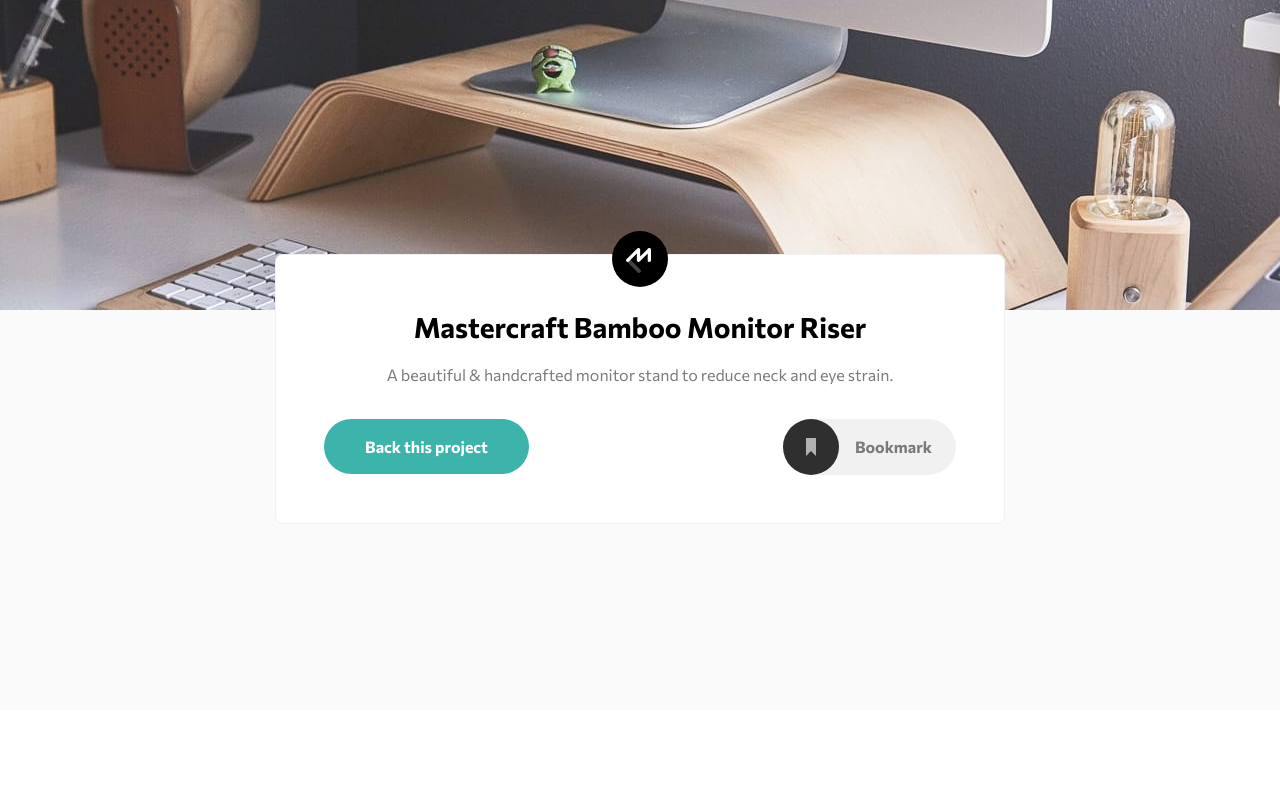
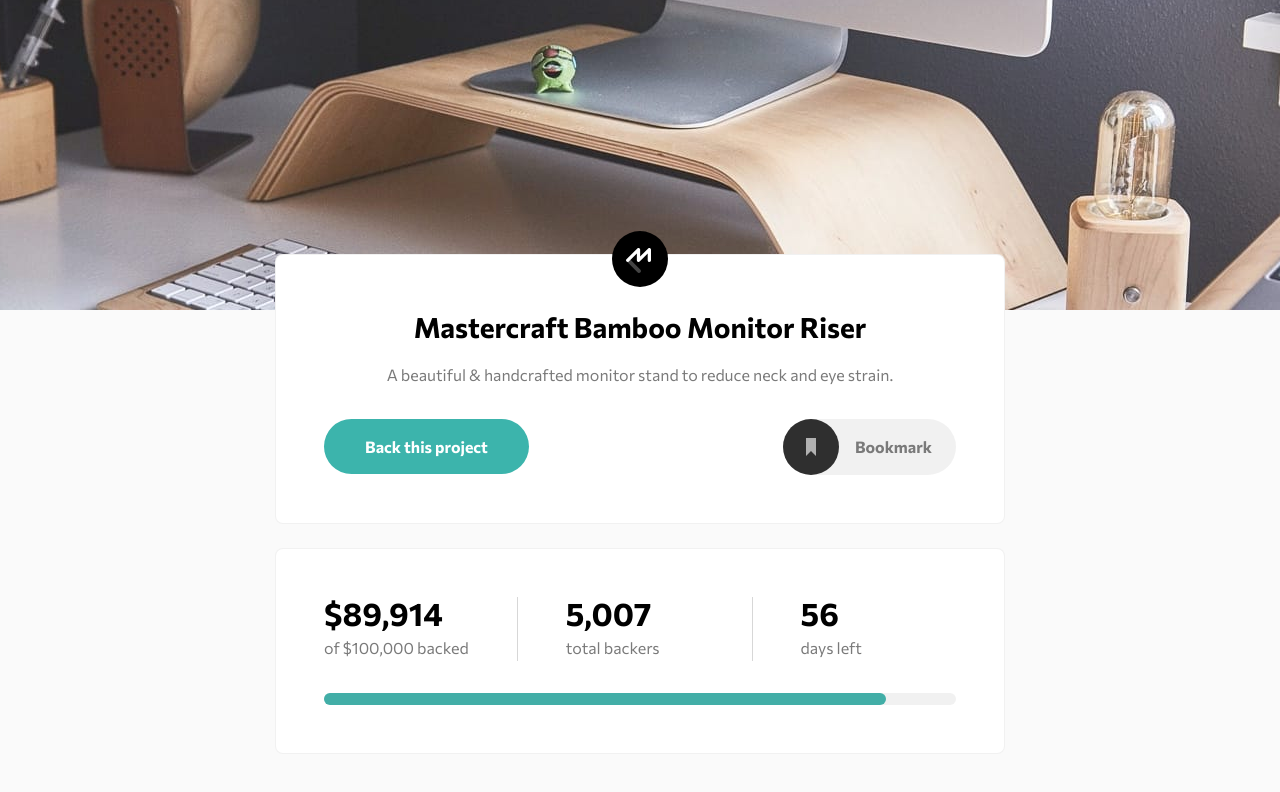
Before and after one commit to agusthas/FEM_crowdfunding-product-page, a website built with Vite: page index.html in a window 1280 px wide. Shown: the part 90-882 px from the top of the page. Before the commit the page ends 800 px from the top, so only its background shows below. Built offline with nearby package versions, Linux system fonts and the light colour scheme.

Commit message:
feat: added stats section
--WIP--
connect stats to modal eventually

```diff
--- a/index.html
+++ b/index.html
@@ -135,6 +135,30 @@
             </div>
           </div>
         </section>
+
+        <section class="l-box c-stats">
+          <ul class="c-stats__items">
+            <li class="c-stats__item">
+              <h2 class="c-stats__number">$<span>89,914</span></h2>
+              <div class="c-stats__label">of $100,000 backed</div>
+            </li>
+            <div class="separator"></div>
+            <li class="c-stats__item">
+              <h2 class="c-stats__number"><span>5,007</span></h2>
+              <div class="c-stats__label">total backers</div>
+            </li>
+            <div class="separator"></div>
+            <li class="c-stats__item">
+              <h2 class="c-stats__number"><span>56</span></h2>
+              <div class="c-stats__label">days left</div>
+            </li>
+          </ul>
+
+          <div class="c-stats__progress-bar">
+            <div data-progress="89.914" class="progress js-progress"></div>
+            <div class="bar"></div>
+          </div>
+        </section>
       </main>
     </div>
     <script type="module" src="/src/js/index.js"></script>
--- a/src/scss/layout/_containers.scss
+++ b/src/scss/layout/_containers.scss
@@ -25,6 +25,10 @@
 
   @include utils.respond-to('tablet-up') {
     max-width: 45.625em;
+  }
+
+  > * + * {
+    margin: 1.5rem 0;
   }
 }
 
--- a/src/scss/pages/_homepage.scss
+++ b/src/scss/pages/_homepage.scss
@@ -216,3 +216,92 @@
     }
   }
 }
+
+.c-stats {
+  padding: 2.5rem 1.5rem;
+
+  @include utils.respond-to('tablet-up') {
+    padding: 3rem;
+  }
+
+  &__items {
+    @include utils.respond-to('tablet-up') {
+      display: flex;
+      width: 100%;
+    }
+
+    .separator {
+      background-color: utils.$gray-30;
+      height: 1px;
+      margin: 1.5rem auto;
+      width: 5rem;
+
+      @include utils.respond-to('tablet-up') {
+        height: 4rem;
+        margin: 0;
+        width: 1px;
+      }
+    }
+  }
+
+  &__item {
+    text-align: center;
+
+    @include utils.respond-to('tablet-up') {
+      margin-left: 3rem;
+      margin-right: 5.75rem;
+      text-align: left;
+
+      &:first-child {
+        margin: 0;
+        margin-right: 3rem;
+      }
+
+      &:last-child {
+        margin: 0;
+        margin-left: 3rem;
+      }
+    }
+  }
+
+  &__number {
+    @include base.use-font('bold', '32');
+  }
+
+  &__label {
+    @include base.use-font('regular', '14');
+    color: utils.$gray-100;
+    margin-top: 0.7rem;
+
+    @include utils.respond-to('phone-up') {
+      @include base.use-font('regular', '16');
+    }
+  }
+
+  &__progress-bar {
+    border-radius: 9999px;
+    height: 0.75rem;
+    margin-top: 2rem;
+    position: relative;
+    width: 100%;
+
+    > * {
+      border-radius: inherit;
+      height: 100%;
+    }
+
+    .progress {
+      background-color: utils.$primary-light;
+      position: absolute;
+      top: 0;
+      width: 89%;
+    }
+
+    .bar {
+      background-color: utils.$gray-10;
+      position: absolute;
+      top: 0;
+      width: 100%;
+    }
+  }
+}
```
